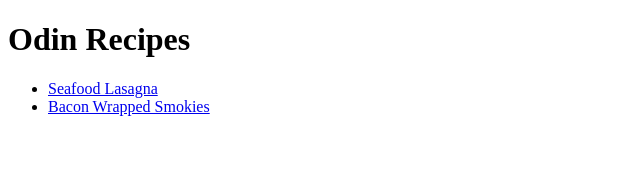
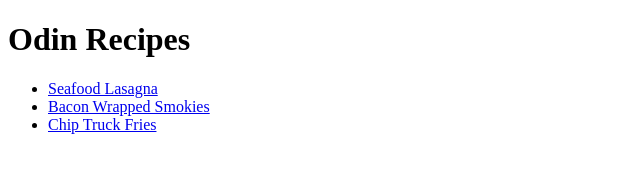
Before and after one commit to ederpagliotto/odin-recipes, a plain HTML site: page index.html in a window 1280 px wide. Shown: the whole page, without its empty margins (0-640 px from the left). Drawn offline with Linux system fonts and the light colour scheme.

Commit message:
Third recipe added

```diff
--- a/index.html
+++ b/index.html
@@ -9,7 +9,7 @@
         <ul>
         <li> <a href="./recipes/lasagna.html">Seafood Lasagna</a> </li>
         <li> <a href="./recipes/bacon.html">Bacon Wrapped Smokies</a> </li>
-
+        <li> <a href="./recipes/fries.html">Chip Truck Fries</a></li>
         </ul>
     </body>
 </html>
```
